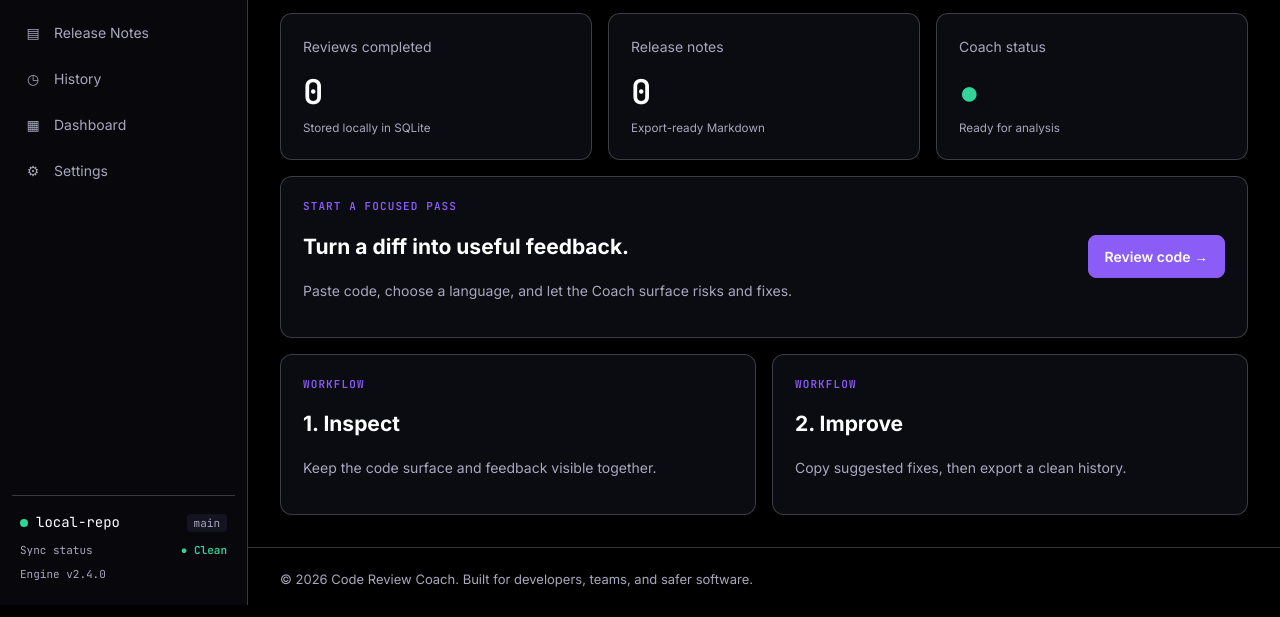
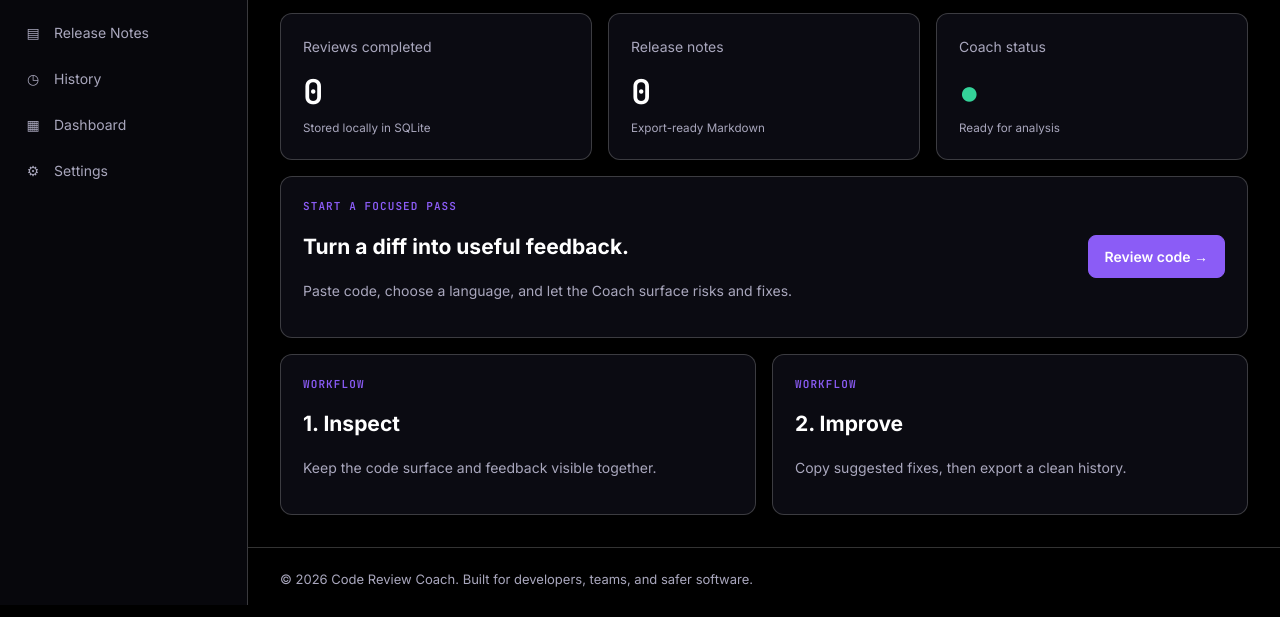
Before and after one commit to Aishvaryasaii05/code-review-coach-ai-, a website: page public/index.html in a window 1280 px wide. Shown: the part 195-812 px from the top of the page. Drawn offline with Linux system fonts and the light colour scheme; no server answers.

Commit message:
Remove sidebar repository status panel

```diff
--- a/public/index.html
+++ b/public/index.html
@@ -8,7 +8,7 @@
   <link rel="stylesheet" href="/styles.css">
 </head>
 <body>
-  <aside class="sidebar" id="sidebar"><div><div class="brand"><span class="brand-mark" aria-hidden="true"><svg viewBox="0 0 96 96" width="29" height="29" xmlns="http://www.w3.org/2000/svg"><defs><linearGradient id="badge" x1="13" y1="10" x2="84" y2="88"><stop stop-color="#b18cff"/><stop offset="1" stop-color="#6d3bd7"/></linearGradient></defs><rect x="4" y="4" width="88" height="88" rx="22" fill="#0b0b12" stroke="url(#badge)" stroke-width="4"/><path d="M48 20 72 29v18c0 15-10 25-24 30-14-5-24-15-24-30V29l24-9Z" fill="#171329" stroke="#8b5cf6" stroke-width="4" stroke-linejoin="round"/><path d="m36 48 8 8 17-19" fill="none" stroke="#d9c8ff" stroke-width="6" stroke-linecap="round" stroke-linejoin="round"/><circle cx="75" cy="20" r="6" fill="#34d399" stroke="#0b0b12" stroke-width="3"/></svg></span><span class="brand-name">Code Review Coach</span><b>β</b></div><div class="menu-label">Workspace menu</div><nav id="nav" aria-label="Main navigation"></nav></div><div class="repo-card"><div><span class="status-dot"></span><code>local-repo</code><span class="branch">main</span></div><small>Sync status <strong>● Clean</strong></small><small>Engine v2.4.0</small></div></aside>
+  <aside class="sidebar" id="sidebar"><div><div class="brand"><span class="brand-mark" aria-hidden="true"><svg viewBox="0 0 96 96" width="29" height="29" xmlns="http://www.w3.org/2000/svg"><defs><linearGradient id="badge" x1="13" y1="10" x2="84" y2="88"><stop stop-color="#b18cff"/><stop offset="1" stop-color="#6d3bd7"/></linearGradient></defs><rect x="4" y="4" width="88" height="88" rx="22" fill="#0b0b12" stroke="url(#badge)" stroke-width="4"/><path d="M48 20 72 29v18c0 15-10 25-24 30-14-5-24-15-24-30V29l24-9Z" fill="#171329" stroke="#8b5cf6" stroke-width="4" stroke-linejoin="round"/><path d="m36 48 8 8 17-19" fill="none" stroke="#d9c8ff" stroke-width="6" stroke-linecap="round" stroke-linejoin="round"/><circle cx="75" cy="20" r="6" fill="#34d399" stroke="#0b0b12" stroke-width="3"/></svg></span><span class="brand-name">Code Review Coach</span><b>β</b></div><div class="menu-label">Workspace menu</div><nav id="nav" aria-label="Main navigation"></nav></div></aside>
   <div class="app-shell"><header class="topbar"><button class="mobile-menu" id="mobileMenu" aria-label="Open navigation">☰</button><div class="crumb">Workspace <span>/</span> <strong>Code Review Coach</strong></div><div class="top-actions"><button class="search-btn" id="searchBtn">⌕ <span>Search...</span><kbd>⌘K</kbd></button><button class="icon-btn" id="themeToggle" title="Toggle theme">☾</button><button class="avatar" title="Account">A</button></div></header><main id="app" tabindex="-1"></main><footer class="site-footer">© 2026 Code Review Coach. Built for developers, teams, and safer software.</footer></div>
   <div class="toast" id="toast" role="status"></div><input id="fileInput" type="file" hidden accept=".js,.ts,.py,.go,.rs,.java,.cpp,.diff,.txt">
   <script src="/app.js"></script>
```
